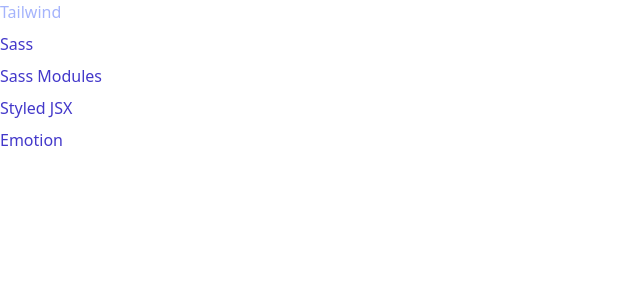
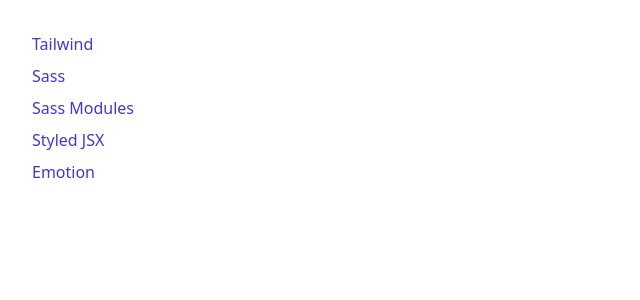
Before and after one commit to ulysset/evaluation-styling, a Next.js app: page / in a window 1280 px wide. Shown: the top 300 px of the page, without its empty margins (0-640 px from the left). Built offline with nearby package versions, Linux system fonts and the light colour scheme.

Commit message:
Improve _app layout

```diff
--- a/pages/_app.js
+++ b/pages/_app.js
@@ -2,12 +2,11 @@
 import "../styles/globals-tw.css";
 import "../components/Button_Sass.scss";
 import Link from "next/link";
+
 function MyApp({ Component, pageProps }) {
   return (
-    <div>
-      <Component {...pageProps} />
-
-      <div className="flex flex-col space-y-2 text-indigo-700 ">
+    <div className="p-8">
+      <div className="mb-8 flex flex-col space-y-2 text-indigo-700">
         <Link href="/Tailwind">
           <a className="hover:text-indigo-300">Tailwind</a>
         </Link>
@@ -24,6 +23,7 @@
           <a className="hover:text-indigo-300">Emotion</a>
         </Link>
       </div>
+      <Component {...pageProps} />
     </div>
   );
 }
```
